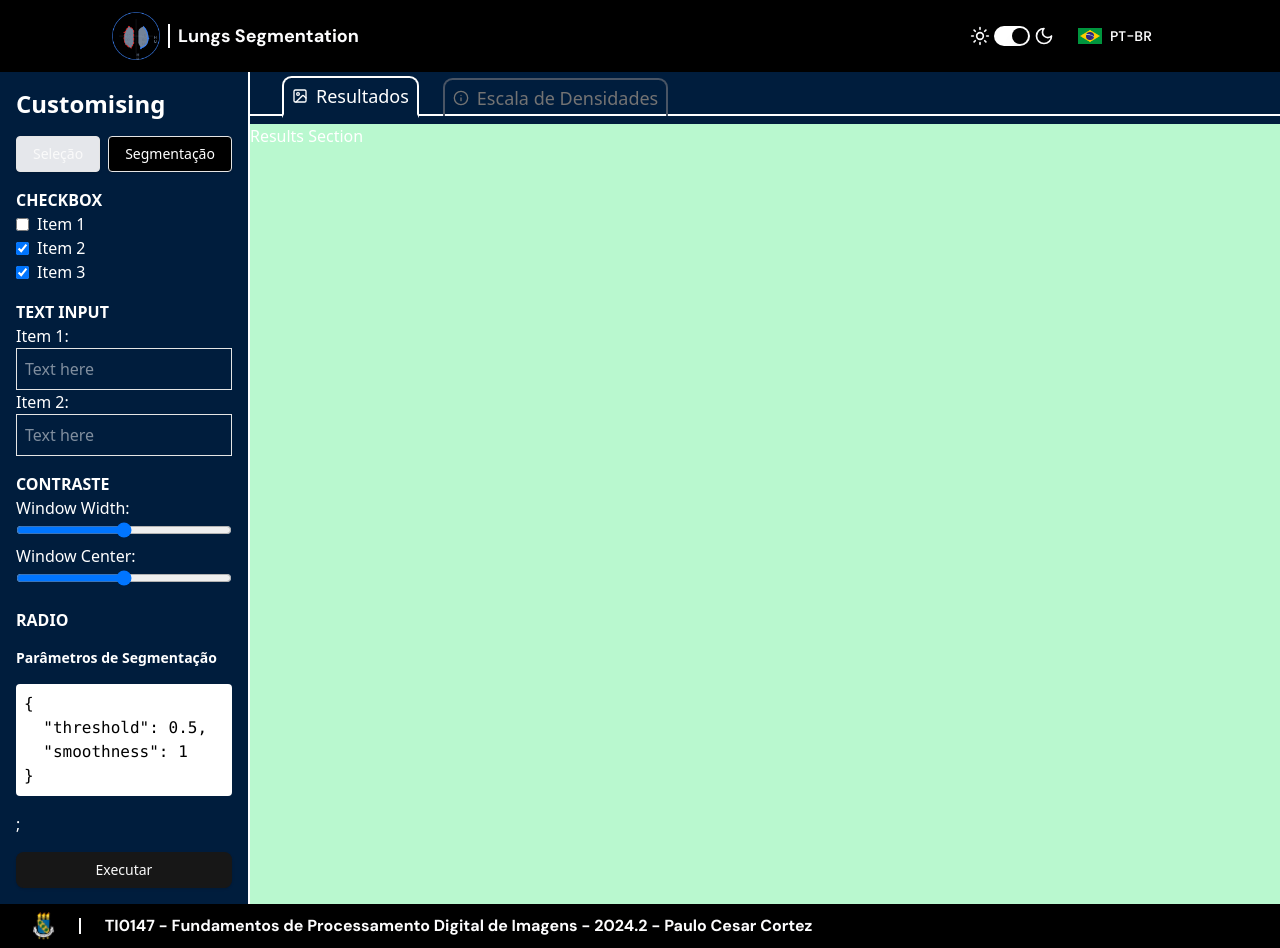
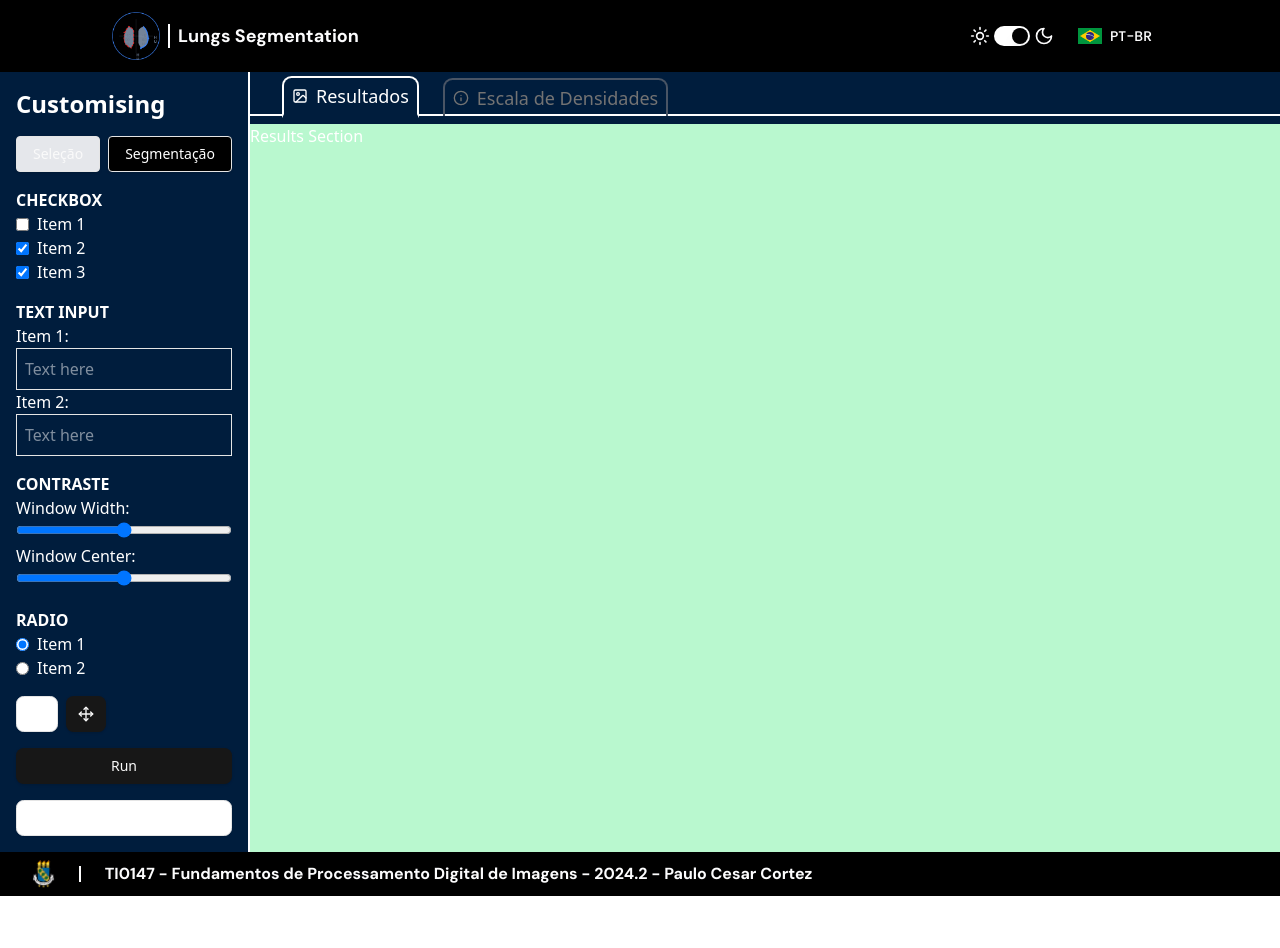
Before and after one commit to kelvinleandro/lung-segmentation-client, a React (Vite) app: page /segmentation in a window 1280 px wide. After the commit the page ends 896 px from the top, so only its background shows below. Built offline with nearby package versions, Linux system fonts and the light colour scheme; what @cornerstonejs/core, @cornerstonejs/dicom-image-loader would draw is missing.

Commit message:
Inserindo os botões principais, de interação e de seleção

```diff
--- a/src/components/parameters-selector.tsx
+++ b/src/components/parameters-selector.tsx
@@ -29,7 +29,7 @@ const ParametersSelector = () => {
   };
 
   const togglePanning = () => {
-    setIsPanning(true);
+    setIsPanning((prev) => !prev);
     setIsDrawing(false);
   }
 
@@ -89,40 +89,29 @@ const ParametersSelector = () => {
       {/* Radio */}
       <div>
         <h3 className="font-semibold">RADIO</h3>
+        {["Item 1", "Item 2"].map((item, index) => (
+          <label key={index} className="flex items-center space-x-2">
+            <input type="radio" name="radio-group" defaultChecked={index === 0} />
+            <span>{item}</span>
+          </label>
+        ))}
       </div>
 
-      {/* Desenhar e Pan */}
-      {mode == "selection" && (
-        <div className="flex gap-2">
-          <Button variant={isDrawing ? "default" : "outline"} onClick={toggleDrawing}><Paintbrush size={20} className="mr-2"/>Desenhar</Button>
-          <Button variant={isPanning ? "default" :  "outline"} onClick={togglePanning}><Move size={20} className="mr-2"/>Pan</Button>
-        </div>
-      )}
-
-      {/* Dinamicidade de modo */}
-      <div className="flex flex-col gap-4">
-        {mode == "selection" ? (
-          <>
-            <label className="text-sm font-semibold">Selecionar Imagem</label>
-            <input type="file" className="border p-2 rounded" onChange={(e) => {
-              if (e.target.files?.[0]) {
-                changeDicomFile(e.target.files[0]);
-              }
-            }}/>
-          </>
-        ) : (
-          <>
-            <label className="text-sm font-semibold">Parâmetros de Segmentação</label>
-            <pre className="bg-white text-black p-2 rounded">
-              {JSON.stringify(segmentationParameters, null, 2)}
-            </pre>
-          </>
-        )};
+      {/* Interação */}
+      <div className="flex space-x-2">
+        <Button variant={isDrawing ? "default" : "outline"} onClick={() => setIsDrawing(true)}>
+          <LucidePenTool size={16} />
+        </Button>
+        <Button variant={!isDrawing ? "default" : "outline"} onClick={() => setIsDrawing(false)}>
+          <LucideMove size={16} />
+        </Button>
       </div>
 
-      {/* Botão de Executar */}
-      <Button className="w-full mt-auto">Executar</Button>
-
+      {/* Botões principais */}
+      <Button className="w-full">Run</Button>
+      <Button className="w-full" variant="outline" onClick={() => changeDicomFile(null)}>
+        Choose Image
+      </Button>
     </aside>
   );
 };
```
